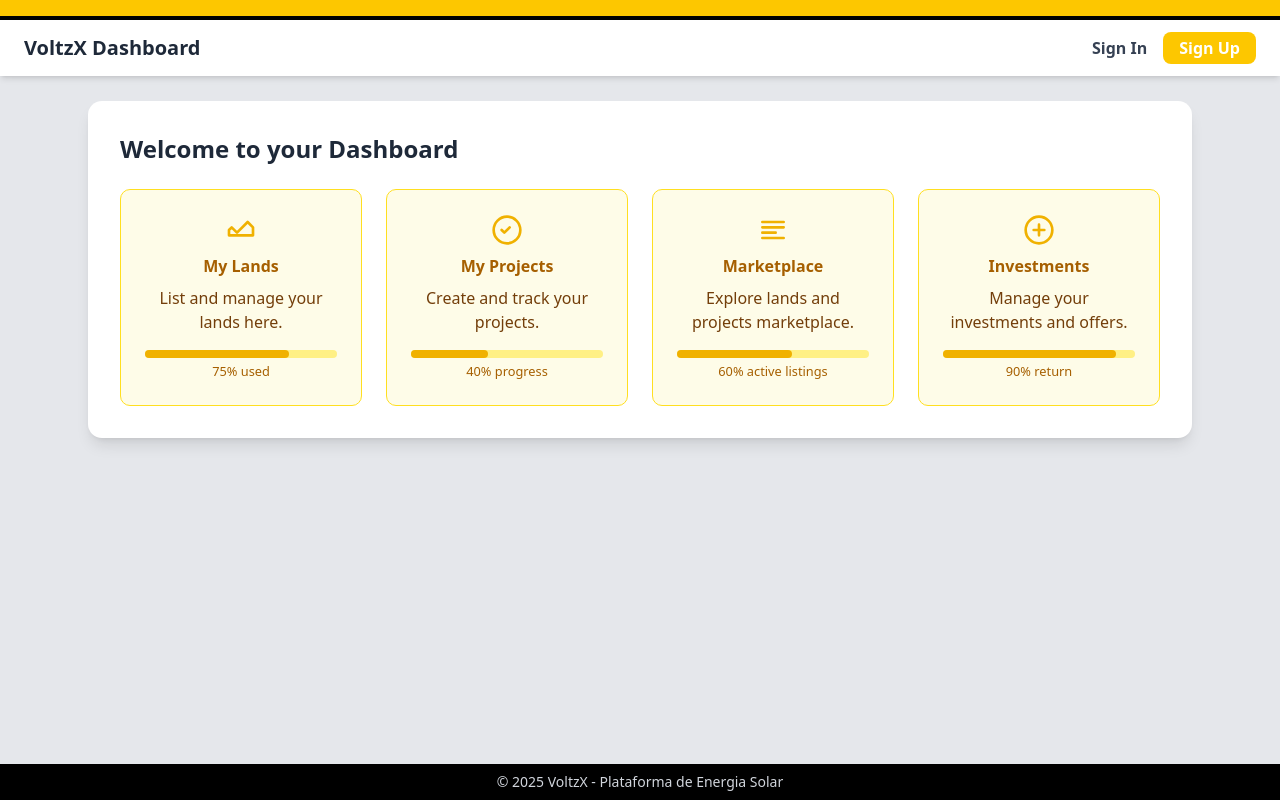
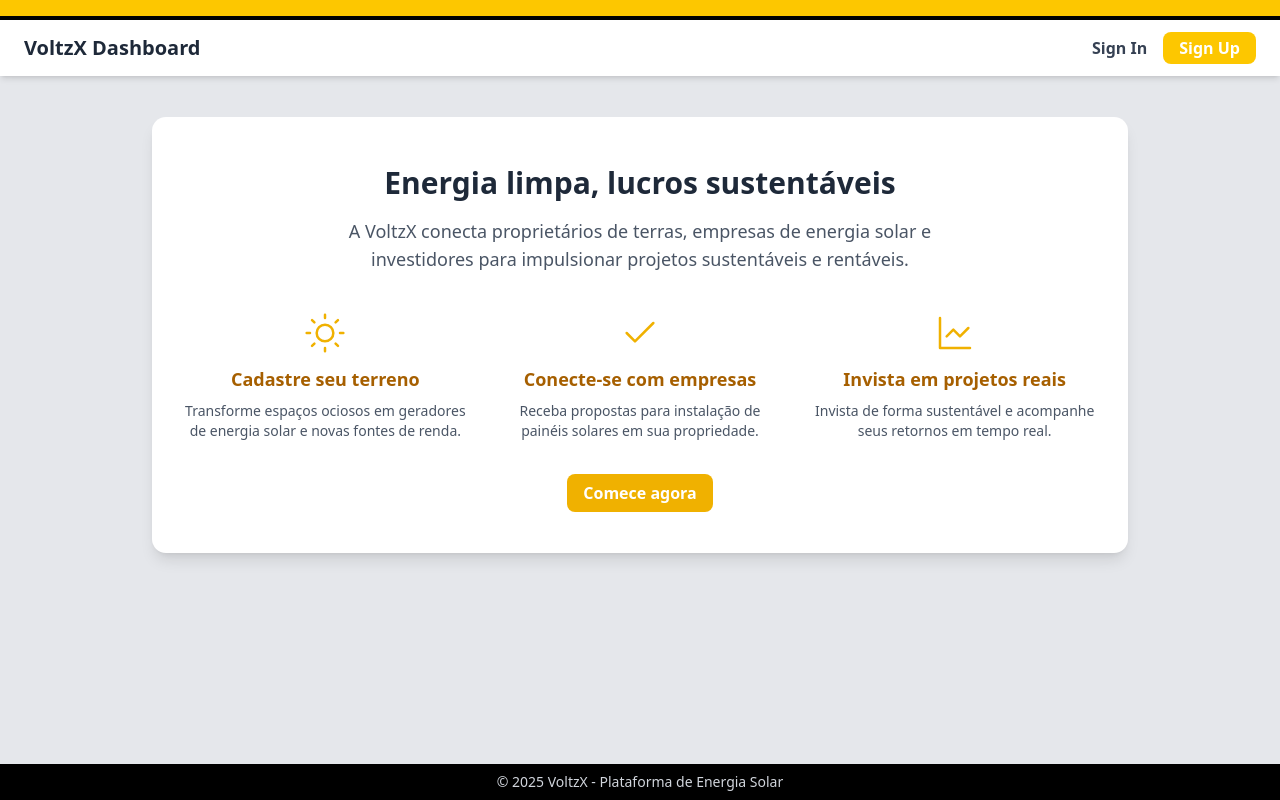
Before and after one commit to franciscoprimo/voltxz-frontend, a Next.js app: page /dashboard in a window 1280 px wide. Built offline with nearby package versions, Linux system fonts and the light colour scheme.

Commit message:
Atualizei tela dashboard e ajustei redirecionamento

```diff
--- a/src/app/dashboard/page.tsx
+++ b/src/app/dashboard/page.tsx
@@ -3,127 +3,64 @@
 import React, { useEffect } from "react";
 import Link from "next/link";
 
-// aq os icones
-function IconLand() {
+function IconSolar() {
   return (
-    <>
     <svg
-        className="w-8 h-8 text-yellow-500 mb-2"
+      className="w-10 h-10 text-yellow-500 mb-3"
       fill="none"
       stroke="currentColor"
-        strokeWidth={2}
+      strokeWidth={1.5}
       viewBox="0 0 24 24"
       strokeLinecap="round"
       strokeLinejoin="round"
-        aria-hidden="true"
     >
-        <path d="M3 12l2-2 4 4 8-8 4 4v6H3z" />
+      <circle cx="12" cy="12" r="5" />
+      <path d="M12 1v2M12 21v2M4.22 4.22l1.42 1.42M18.36 18.36l1.42 1.42M1 12h2M21 12h2M4.22 19.78l1.42-1.42M18.36 5.64l1.42-1.42" />
     </svg>
-      <span className="sr-only">My Lands Icon</span>
-    </>
   );
 }
 
-function IconProject() {
+function IconHandshake() {
   return (
-    <>
     <svg
-        className="w-8 h-8 text-yellow-500 mb-2"
+      className="w-10 h-10 text-yellow-500 mb-3"
       fill="none"
       stroke="currentColor"
-        strokeWidth={2}
+      strokeWidth={1.5}
       viewBox="0 0 24 24"
       strokeLinecap="round"
       strokeLinejoin="round"
-        aria-hidden="true"
     >
-        <circle cx="12" cy="12" r="10" />
-        <path d="M8 12l2 2 4-4" />
+      <path d="M4 12l5 5L20 6" />
     </svg>
-      <span className="sr-only">My Projects Icon</span>
-    </>
   );
 }
 
-function IconMarketplace() {
+function IconGraph() {
   return (
-    <>
     <svg
-        className="w-8 h-8 text-yellow-500 mb-2"
+      className="w-10 h-10 text-yellow-500 mb-3"
       fill="none"
       stroke="currentColor"
-        strokeWidth={2}
+      strokeWidth={1.5}
       viewBox="0 0 24 24"
       strokeLinecap="round"
       strokeLinejoin="round"
-        aria-hidden="true"
     >
-        <path d="M4 6h16M4 10h16M4 14h10M4 18h16" />
+      <path d="M3 3v18h18" />
+      <path d="M7 14l4-4 4 4 5-5" />
     </svg>
-      <span className="sr-only">Marketplace Icon</span>
-    </>
   );
 }
 
-function IconInvestment() {
-  return (
-    <>
-      <svg
-        className="w-8 h-8 text-yellow-500 mb-2"
-        fill="none"
-        stroke="currentColor"
-        strokeWidth={2}
-        viewBox="0 0 24 24"
-        strokeLinecap="round"
-        strokeLinejoin="round"
-        aria-hidden="true"
-      >
-        <path d="M12 8v8M8 12h8" />
-        <circle cx="12" cy="12" r="10" />
-      </svg>
-      <span className="sr-only">Investments Icon</span>
-    </>
-  );
-}
-
-function DashboardCard({
-  icon,
-  title,
-  description,
-  progress,
-  label,
-}: {
-  icon: React.ReactNode;
-  title: string;
-  description: string;
-  progress: number;
-  label: string;
-}) {
-  return (
-    <div className="bg-yellow-50 border border-yellow-300 rounded-lg p-6 flex flex-col items-center text-center">
-      {icon}
-      <h3 className="font-semibold text-yellow-700 mb-2">{title}</h3>
-      <p className="text-yellow-900 mb-4">{description}</p>
-      <div className="w-full bg-yellow-200 rounded-full h-2">
-        <div
-          className="bg-yellow-500 h-2 rounded-full"
-          style={{ width: `${progress}%` }}
-        />
-      </div>
-      <small className="text-yellow-700 mt-1">{label}</small>
-    </div>
-  );
-}
-
-// aqui é a parte do dash
 export default function DashboardPage() {
-  useEffect(() => { //Define o nome da aba do navegador
-    document.title = "VoltzX | Dashboard";
+  useEffect(() => {
+    document.title = "VoltzX";
   }, []);
 
   return (
     <div className="min-h-screen flex flex-col bg-gray-200">
-      {/* Header fixo estilizado com faixas */}
+      {/* Header fixo faixas */}
       <div className="fixed top-0 left-0 right-0 z-50">
         <div className="bg-yellow-400 h-4 w-full" />
         <div className="bg-black h-1 w-full" />
@@ -146,50 +83,63 @@ export default function DashboardPage() {
         </header>
       </div>
 
-      {/* Espaço para o header e faixas */}
+      {/* Espaço para o header */}
       <div className="h-[69px]" />
 
       {/* Conteúdo principal */}
-      <main className="flex-grow container mx-auto px-6 py-8 max-w-6xl">
-        <div className="bg-white rounded-xl shadow-lg p-8">
-          <h2 className="text-2xl font-semibold mb-6 text-gray-800">
-            Welcome to your Dashboard
+      <main className="flex-grow container mx-auto px-6 py-12 max-w-5xl text-center">
+        <div className="bg-white rounded-xl shadow-lg px-8 py-12">
+          <h2 className="text-3xl font-bold text-gray-800 mb-4">
+            Energia limpa, lucros sustentáveis
           </h2>
+          <p className="text-gray-600 text-lg mb-10 max-w-2xl mx-auto">
+            A VoltzX conecta proprietários de terras, empresas de energia solar e investidores para impulsionar projetos sustentáveis e rentáveis.
+          </p>
 
-          <div className="grid grid-cols-1 md:grid-cols-2 lg:grid-cols-4 gap-6">
-            <DashboardCard
-              icon={<IconLand />}
-              title="My Lands"
-              description="List and manage your lands here."
-              progress={75}
-              label="75% used"
-            />
-            <DashboardCard
-              icon={<IconProject />}
-              title="My Projects"
-              description="Create and track your projects."
-              progress={40}
-              label="40% progress"
-            />
-            <DashboardCard
-              icon={<IconMarketplace />}
-              title="Marketplace"
-              description="Explore lands and projects marketplace."
-              progress={60}
-              label="60% active listings"
-            />
-            <DashboardCard
-              icon={<IconInvestment />}
-              title="Investments"
-              description="Manage your investments and offers."
-              progress={90}
-              label="90% return"
-            />
+          <div className="grid grid-cols-1 md:grid-cols-3 gap-8 text-left">
+            <div className="flex flex-col items-center text-center">
+              <IconSolar />
+              <h3 className="text-yellow-700 font-semibold text-lg mb-2">
+                Cadastre seu terreno
+              </h3>
+              <p className="text-gray-600 text-sm">
+                Transforme espaços ociosos em geradores de energia solar e novas fontes de renda.
+              </p>
+            </div>
+
+            <div className="flex flex-col items-center text-center">
+              <IconHandshake />
+              <h3 className="text-yellow-700 font-semibold text-lg mb-2">
+                Conecte-se com empresas
+              </h3>
+              <p className="text-gray-600 text-sm">
+                Receba propostas para instalação de painéis solares em sua propriedade.
+              </p>
+            </div>
+
+            <div className="flex flex-col items-center text-center">
+              <IconGraph />
+              <h3 className="text-yellow-700 font-semibold text-lg mb-2">
+                Invista em projetos reais
+              </h3>
+              <p className="text-gray-600 text-sm">
+                Invista de forma sustentável e acompanhe seus retornos em tempo real.
+              </p>
+            </div>
+          </div>
+
+          <div className="mt-10">
+            <Link
+              href="/signup"
+              className="bg-yellow-500 text-white px-4 py-2 rounded-md text-base font-semibold hover:bg-yellow-600 transition"
+            >
+              Comece agora
+            </Link>
           </div>
         </div>
       </main>
 
-      {/* Rodapé fixo com faixa preta */}
+      {/* Rodapé fixo */}
       <footer className="fixed bottom-0 left-0 right-0 bg-black text-gray-300 text-center py-2 text-sm">
         &copy; 2025 VoltzX - Plataforma de Energia Solar
       </footer>
--- a/src/app/page.tsx
+++ b/src/app/page.tsx
@@ -1,32 +1,13 @@
-"use client"; //pode usar onclick se a gente decidir usar
-
+"use client";
+import { useEffect } from "react";
 import { useRouter } from "next/navigation";
 
-export default function HomePage() {
+export default function HomeRedirect() {
   const router = useRouter();
 
-  return (
-    <main className="flex flex-col items-center justify-center min-h-screen bg-gradient-to-br from-yellow-50 via-yellow-100 to-yellow-200 px-6 text-center">
-      <h1 className="text-5xl font-extrabold mb-6 text-yellow-700 drop-shadow-md">
-        Bem-vindo à <span className="text-yellow-900">VoltzX</span>
-      </h1>
+  useEffect(() => {
+    router.push("/dashboard");
+  }, [router]);
 
-      <p className="max-w-xl text-yellow-800 mb-10 text-lg sm:text-xl">
-        algo aqui
-
-      </p>
-
-      <button
-        onClick={() => router.push("/dashboard")}
-        className="inline-block px-8 py-4 bg-yellow-500 hover:bg-yellow-600 transition-colors text-white rounded-lg shadow-lg text-xl font-semibold drop-shadow-md focus:outline-none focus:ring-4 focus:ring-yellow-400"
-        aria-label="Seguir"
-      >
-        Seguir
-      </button>
-
-      <footer className="mt-20 text-yellow-700 text-sm opacity-70">
-        &copy; {new Date().getFullYear()} VoltzX. Todos os direitos reservados.
-      </footer>
-    </main>
-  );
+  return null;
 }
```
Lines whose indentation alone changed are shown as unchanged.
